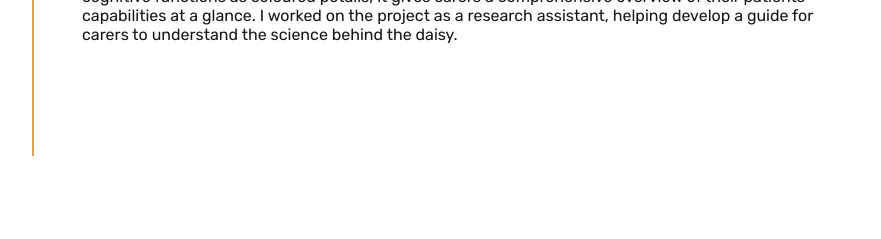
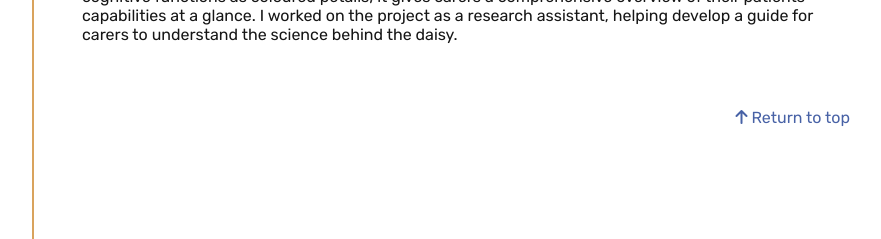
Before and after one commit to GunaSekhar8554/GunaSekhar8554.github.io, an MkDocs documentation site: the page built from src/index.md, in a window 1280 px wide. Shown: the part 4537-4776 px from the top of the page, without its empty margins (175-1056 px from the left). Built offline with MkDocs 1.6.1, drawn with Linux system fonts in a browser that asks for light colours; nearby versions of some CDN libraries; comment, search, counter and statistics services are not loaded; before the commit the page ends 4693 px from its top, so only the background shows below that.

Commit message:
ENH: Add "Return to top" button

```diff
--- a/theme/css/responsivity.css
+++ b/theme/css/responsivity.css
@@ -26,7 +26,10 @@
         margin-bottom: 4rem;
         margin-left: -2rem;
         padding-left: 2rem;
+    }
 
+    #return-top i {
+        margin-right: 2rem;
     }
 
     /** Headings **/
--- a/theme/css/style.css
+++ b/theme/css/style.css
@@ -65,6 +65,12 @@
     border-left: 2px solid var(--crust);
     padding: 0 1rem;
     margin: 2rem 0;
+}
+
+#return-top {
+    display: block;
+    text-align: right;
+    margin-top: 4rem;
 }
 
 
--- a/theme/main.html
+++ b/theme/main.html
@@ -32,6 +32,9 @@
       {% endfor %}
     </nav>
     {{ page.content }}
+    <a href="#content" id="return-top">
+      <i class="fa fa-arrow-up" alt="⇧"></i> Return to top
+    </a>
   </main>
   {% for script in config.extra_javascript %}
   {{ script | script_tag }}
```
